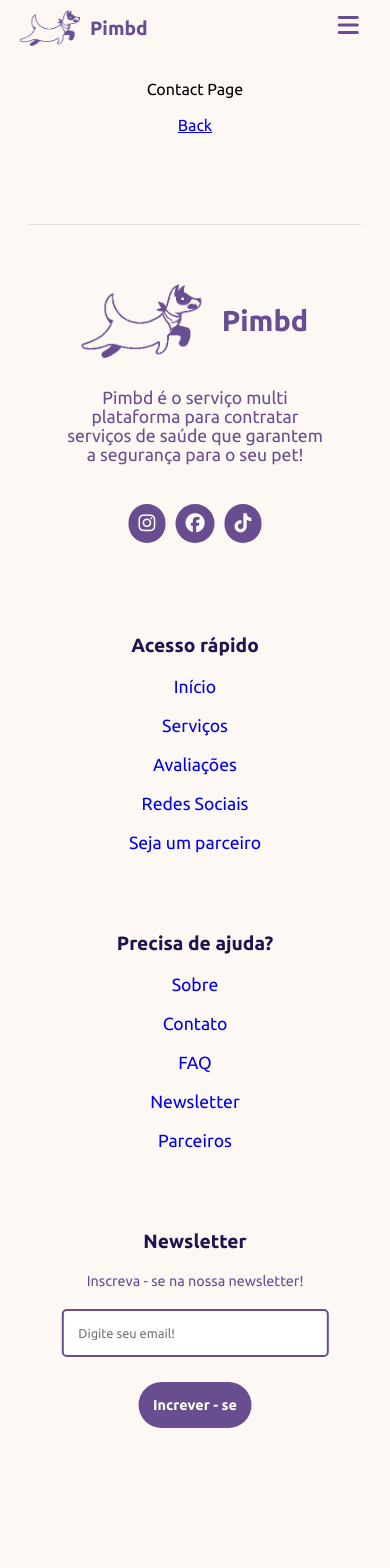
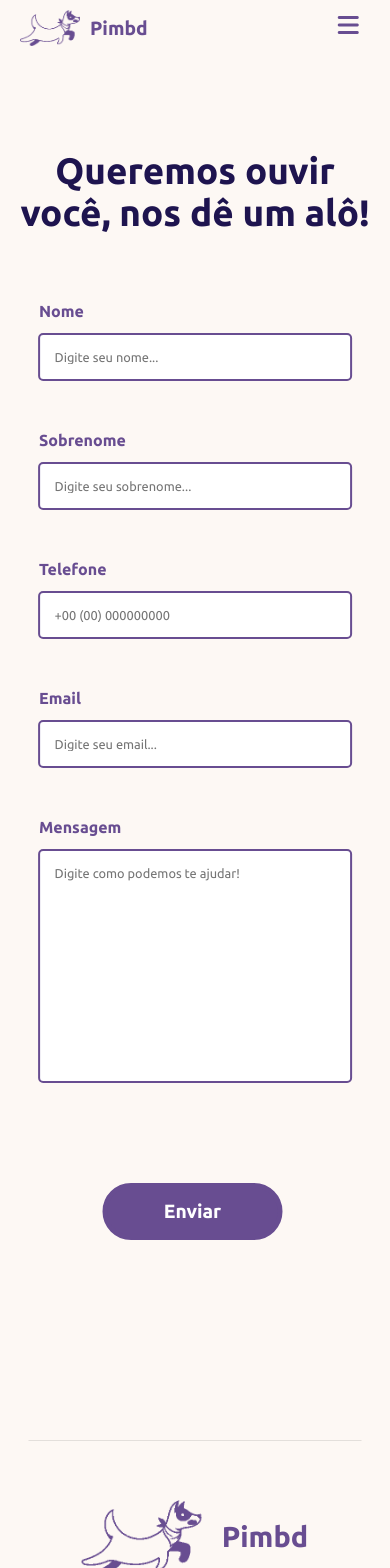
Before and after one commit to Pimbad/pimbad-landing-page, a React (Create React App) app: page /contato in a window 390 px wide. Shown: the top 1568 px of the page. Before the commit the page ends 1484 px from the top, so only its background shows below. Built offline with nearby package versions, Linux system fonts and the light colour scheme.

Commit message:
feature: add contact page (#7)

```diff
--- a/src/components/footer/footer.component.css
+++ b/src/components/footer/footer.component.css
@@ -86,6 +86,7 @@ footer{
     border-radius: 5px;
     width: 300px;
     font-size: .8rem;
+    color: var(--button-title-color);
 }
 
 .footer-item button{
--- a/src/pages/contact/contact.page.css
+++ b/src/pages/contact/contact.page.css
@@ -0,0 +1,139 @@
+.contact-first-block{
+    width: 100vw;
+    height: 800px;
+    margin-top: 100px;
+}
+
+.contact-first-block-content{
+    width: 50vw;
+    height: 100%;
+    margin-left: 50%;
+    transform: translateX(-50%);
+}
+
+.contact-first-block-content h2{
+    color: var(--title-color);
+    text-align: left;
+    font-size: 2.5rem;
+}
+
+.contact-first-block-content form{
+    margin-top: 30px;
+    height: 90%;
+}
+
+.contact-first-block-form{
+    display: flex;
+    margin-top: 50px;
+}
+
+.contact-first-block-form-item{
+    flex: 1;
+    display: flex;
+    justify-self: flex-start;
+    align-items: flex-start;
+    flex-direction: column;
+}
+
+.contact-first-block-form-item label{
+    color: var(--button-title-color);
+    font-weight: bold;
+}
+
+.contact-first-block-form-item input{
+    padding: 15px;
+    width: 80%;
+    border-radius: 5px;
+    border: 2px solid var(--button-title-color);
+    font-size: 1rem;
+    margin-top: -5px;
+    color: var(--button-title-color);
+}
+
+.contact-first-block-form-item textarea{
+    padding: 15px;
+    height: 200px;
+    width: 90%;
+    border-radius: 5px;
+    border: 2px solid var(--button-title-color);
+    font-size: 1rem;
+    margin-top: -5px;
+    resize: none;
+}
+
+.contact-first-block-content button{
+    margin-top: 100px;
+    padding: 12px;
+    width: 180px;
+    border-radius: 30px;
+    border: 5px solid var(--button-title-color);
+    font-size: 1.2rem;
+    color: var(--background-color);
+    background: var(--button-title-color);
+    font-weight: bold;
+    transition: .5s;
+    cursor: pointer;
+    margin-left: -45px !important;
+}
+
+.contact-first-block-content button:hover{
+    background: transparent;
+    color: var(--button-title-color);
+    transition: .5s;
+}
+
+@media (max-width: 900px) {
+    .contact-first-block-form{
+        flex-direction: column;
+    }
+
+    .contact-first-block-form-item label{
+        margin-top: 50px;
+    }
+
+    .contact-first-block-content form{
+        margin-top: 0px;
+    }
+
+    .contact-first-block-form{
+        margin-top: 0px;
+    }
+
+    .contact-first-block{
+        height: 1200px;
+    }
+
+    .contact-first-block-form-item textarea{
+        width: 80%;
+        height: 200px !important;
+    }
+
+    .contact-first-block-content h2{
+        font-size: 2.3rem;
+        text-align: center;
+    }
+
+    .contact-first-block-content label{
+        margin-left: 5vw;
+    }
+
+    .contact-first-block-form-item textarea{
+        margin-left: 50%;
+        transform: translateX(-50%);
+        font-size: .8rem;
+    }
+
+    .contact-first-block-form-item input{
+        margin-left: 50%;
+        transform: translateX(-50%);
+        font-size: .8rem;
+    }
+
+    .contact-first-block-content{
+        width: 90vw;
+    }
+
+    .contact-first-block-content button{
+        margin-left: -5px !important;
+    }
+}
--- a/src/pages/contact/contact.page.tsx
+++ b/src/pages/contact/contact.page.tsx
@@ -1,13 +1,52 @@
-import { Link } from 'react-router-dom';
 import './contact.page.css'
 
 
 const ContactPage = () => {
-    return(
+    return (
         <section>
-            <p>Contact Page</p>
-            <br />
-            <Link to='/'>Back</Link>
+            <div className='contact-first-block'>
+                <div className='contact-first-block-content'>
+                    <h2>Queremos ouvir você, nos dê um alô!</h2>
+                    <br />
+                    <form action='/contato' method='get'>
+                        <div className='contact-first-block-form'>
+                            <div className='contact-first-block-form-item'>
+                                <label>Nome</label>
+                                <br />
+                                <input type='text' name='nome' placeholder='Digite seu nome...' />
+                            </div>
+
+                            <div className='contact-first-block-form-item'>
+                                <label>Sobrenome</label>
+                                <br />
+                                <input type='text' name='sobrenome' placeholder='Digite seu sobrenome...' />
+                            </div>
+                        </div>
+                        <div className='contact-first-block-form'>
+                            <div className='contact-first-block-form-item'>
+                                <label>Telefone</label>
+                                <br />
+                                <input type='tel' pattern='+[0-9]{2}()[0-9]{2} [0-9]{9}' name='telefone' placeholder='+00 (00) 000000000' />
+                            </div>
+
+                            <div className='contact-first-block-form-item'>
+                                <label>Email</label>
+                                <br />
+                                <input type='email' name='email' placeholder='Digite seu email...' />
+                            </div>
+                        </div>
+                        <div className='contact-first-block-form'>
+                            <div className='contact-first-block-form-item'>
+                                <label>Mensagem</label>
+                                <br />
+                                <textarea placeholder='Digite como podemos te ajudar!'></textarea>
+                            </div>
+                        </div>
+
+                        <button type='button'>Enviar</button>
+                    </form>
+                </div>
+            </div>
         </section>
     )
 }
```
